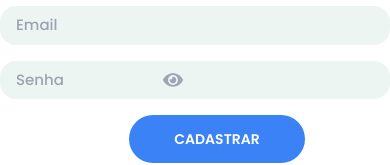
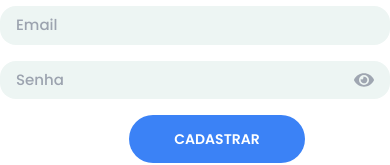
Before and after one commit to vinivent/modern-healthcare, a React (Vite) app: page /signup in a window 390 px wide. Shown: the part 395-560 px from the top of the page. Built offline with nearby package versions, Linux system fonts and the light colour scheme.

Commit message:
css details

```diff
--- a/src/pages/Register.jsx
+++ b/src/pages/Register.jsx
@@ -69,7 +69,7 @@ const Registered = () => {
               }}
             />
             <div
-              className="absolute right-4 top-1/2 transform w-1/2 mr-4 -translate-y-1/2 cursor-pointer text-[#9FA6B1]"
+              className="absolute right-4 top-1/2 transform sm:w-1/2 sm:mr-4 -translate-y-1/2 cursor-pointer text-[#9FA6B1]"
               onClick={togglePasswordVisibility}
             >
               {passwordVisible ? <FaEyeSlash size={20} /> : <FaEye size={20} />}
--- a/src/pages/Registered.jsx
+++ b/src/pages/Registered.jsx
@@ -69,7 +69,7 @@ const Registered = () => {
               }}
             />
             <div
-              className="absolute right-4 top-1/2 transform sm:w-1/2 mr-4 -translate-y-1/2 cursor-pointer text-[#9FA6B1]"
+              className="absolute right-4 top-1/2 transform sm:w-1/2 sm:mr-4 -translate-y-1/2 cursor-pointer text-[#9FA6B1]"
               onClick={togglePasswordVisibility}
             >
               {passwordVisible ? <FaEyeSlash size={20} /> : <FaEye size={20} />}
```
